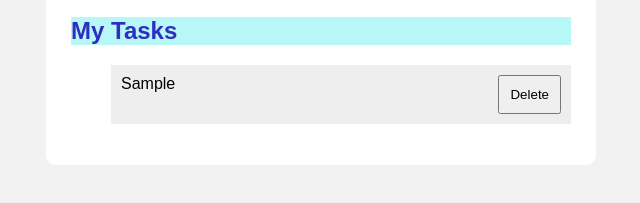
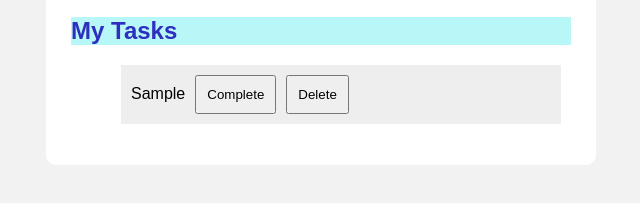
Before and after one commit to mishapictlab/student-task-manager, a plain HTML site: page index.html in a window 1280 px wide. Both pictures are taken after typing "Sample" into the empty fields and a click on the button "Add Task". Shown: the part 197-400 px from the top of the page, without its empty margins (319-959 px from the left). Drawn offline with Linux system fonts and the light colour scheme.

Commit message:
misha added features

```diff
--- a/script.js
+++ b/script.js
@@ -1,8 +1,8 @@
 function addTask() {
-    let input = document.getElementById("taskInput");
-    let task = input.value;
 
-    if (task === "") {
+    let task = document.getElementById("taskInput").value;
+
+    if (task == "") {
         alert("Please enter a task");
         return;
     }
@@ -10,25 +10,30 @@ function addTask() {
     let li = document.createElement("li");
 
     let taskText = document.createElement("span");
-    taskText.innerText = task;
+    taskText.innerHTML = task;
 
-    // Mark task as completed
-    taskText.onclick = function () {
-        taskText.classList.toggle("completed");
+    // Complete button
+    let completeButton = document.createElement("button");
+    completeButton.innerHTML = "Complete";
+
+    completeButton.onclick = function() {
+        taskText.style.textDecoration = "line-through";
+        taskText.style.color = "green";
     };
 
     // Delete button
     let deleteButton = document.createElement("button");
-    deleteButton.innerText = "Delete";
+    deleteButton.innerHTML = "Delete";
 
-    deleteButton.onclick = function () {
+    deleteButton.onclick = function() {
         li.remove();
     };
 
     li.appendChild(taskText);
+    li.appendChild(completeButton);
     li.appendChild(deleteButton);
 
     document.getElementById("taskList").appendChild(li);
 
-    input.value = "";
+    document.getElementById("taskInput").value = "";
 }
--- a/style.css
+++ b/style.css
@@ -32,12 +32,16 @@ button {
     cursor: pointer;
 }
 
+
 li {
-    margin: 10px 0;
+    margin: 10px;
     padding: 10px;
-    background-color: #eee;
-    display: flex;
-    justify-content: space-between;
+    background: #eeeeee;
+    list-style: none;
+}
+
+li button {
+    margin-left: 10px;
 }
 
 .completed {
```
